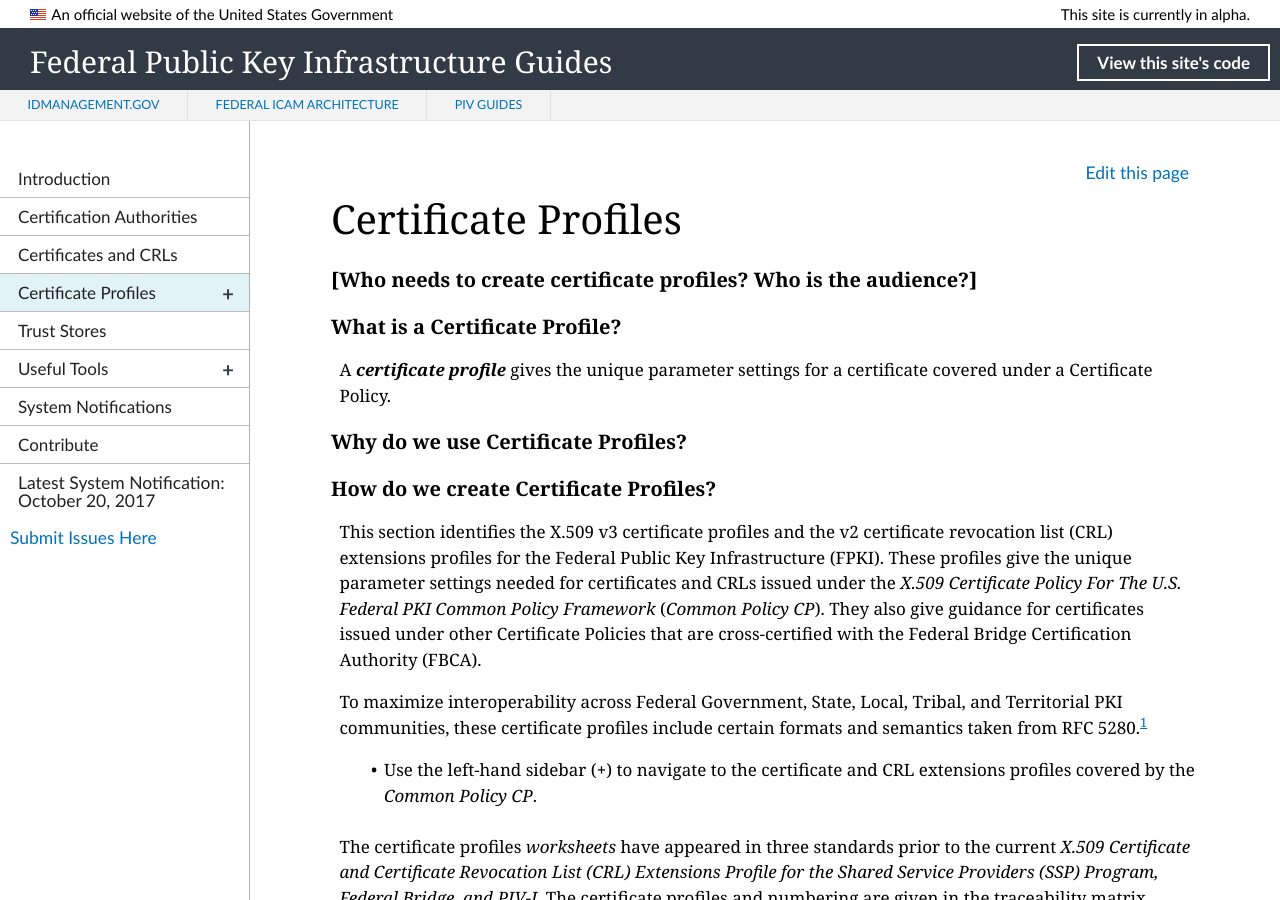
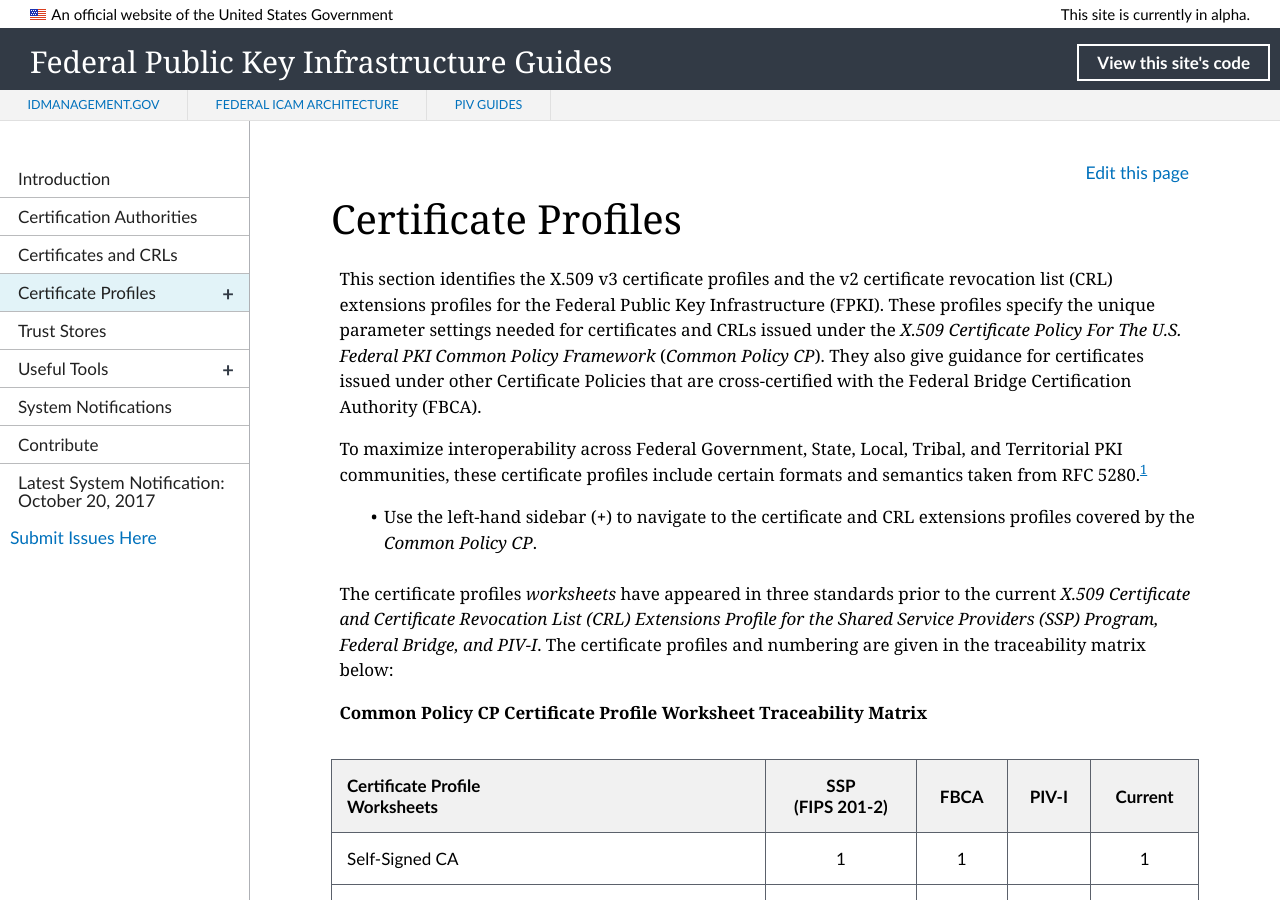
Before and after one commit to GSA/fpki-guides, a Jekyll site: the page built from pages/fpki_certificate_profiles.md, in a window 1280 px wide and 900 px high. Built offline with Jekyll 4.4.1, drawn with Linux system fonts in a browser that asks for light colours; nearby versions of some CDN libraries; library files that are not in the unit come from our copies.

Commit message:
Update fpki_certificate_profiles.md
Editorial changes

```diff
--- a/pages/fpki_certificate_profiles.md
+++ b/pages/fpki_certificate_profiles.md
@@ -4,17 +4,7 @@
 permalink: /certprofiles/
 ---
 
-### [**Who needs to create certificate profiles? Who is the audience?**]
-
-### What is a Certificate Profile?<!--maybe?-->
-
-A **_certificate profile_** gives the unique parameter settings for a certificate covered under a Certificate Policy.
-
-### Why do we use Certificate Profiles?<!--maybe?-->
-
-### How do we create Certificate Profiles?<!--maybe?-->
-
-This section identifies the X.509 v3 certificate profiles and the v2 certificate revocation list (CRL) extensions profiles for the Federal Public Key Infrastructure (FPKI). These profiles give the unique parameter settings needed for certificates and CRLs issued under the _X.509 Certificate Policy For The U.S. Federal PKI Common Policy Framework_ (_Common Policy CP_). They also give guidance for certificates issued under other Certificate Policies that are cross-certified with the Federal Bridge Certification Authority (FBCA).
+This section identifies the X.509 v3 certificate profiles and the v2 certificate revocation list (CRL) extensions profiles for the Federal Public Key Infrastructure (FPKI). These profiles specify the unique parameter settings needed for certificates and CRLs issued under the _X.509 Certificate Policy For The U.S. Federal PKI Common Policy Framework_ (_Common Policy CP_). They also give guidance for certificates issued under other Certificate Policies that are cross-certified with the Federal Bridge Certification Authority (FBCA).
 
 To maximize interoperability across Federal Government, State, Local, Tribal, and Territorial PKI communities,<!--Is this what Wendy meant by "outside Fed Govt?"--> these certificate profiles include certain formats and semantics taken from RFC 5280.<sup>[1](#myfootnote1)</sup>
 
```
